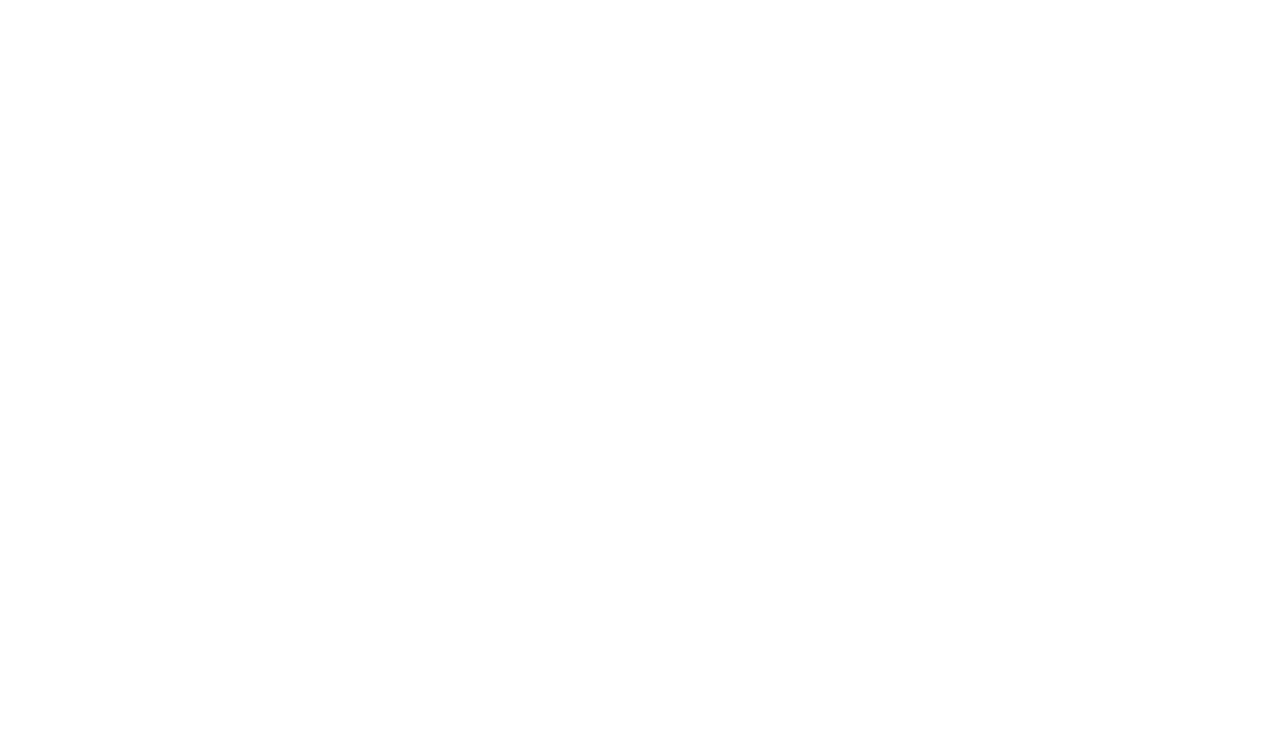
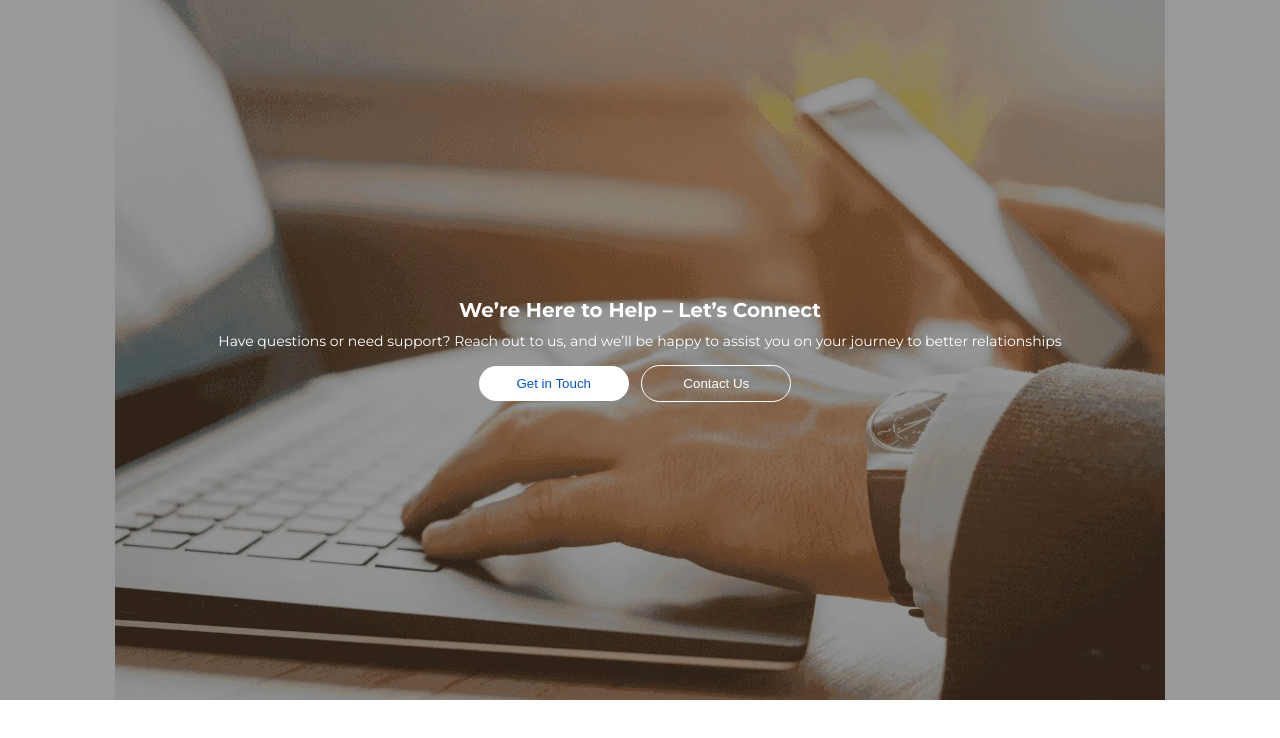
Before and after one commit to chinemelu/University_of_love, a website built with webpack: page src/views/contact/index.html in a window 1280 px wide. Built offline with nearby package versions, Linux system fonts and the light colour scheme.

Commit message:
start contact page

```diff
--- a/src/styles/css-reset.scss
+++ b/src/styles/css-reset.scss
@@ -7,10 +7,25 @@
 }
 
 html {
-  font-size: 62.5%
+  font-size: 62.5%;
 }
 
 body {
   box-sizing: border-box;
   font-family: "Montserrat", sans-serif;
 }
+
+:root {
+  --primary: rgba(1, 140, 240, 0.9);
+  --secondary: rgba(4, 50, 116, 0.9);
+  --white: #fff;
+  --black: #000;
+  --light-blue-1: #018CF0;
+  --light-blue-2: #0056D2;
+  --light-blue-3: #DCF1F8;
+  --light-grey-1: #727272;
+  --light-grey-2: #EFF2F3;
+  --light-grey-3: #A8B0B4;
+  --dark-blue-1: #0A3D62;
+  --dark-blue-2: #032352;
+}
--- a/src/views/contact/index.html
+++ b/src/views/contact/index.html
@@ -0,0 +1,50 @@
+<!DOCTYPE html>
+<html lang="en">
+    <head>
+        <meta charset="utf-8">
+        <meta name="description" content="Contact page of university of love">
+        <meta name="viewport" content="width=device-width, initial-scale=1">
+        <link rel="preconnect" href="https://fonts.googleapis.com">
+        <link rel="preconnect" href="https://fonts.gstatic.com" crossorigin>
+        <link rel="preload" href="https://fonts.googleapis.com/css2?family=Montserrat:ital,wght@0,100..900;1,100..900&display=swap" onload="this.onload=null;this.rel='stylesheet';this.removeAttribute('as')" as="style">
+        <link async  rel="stylesheet" rel="preload">
+        <title>Contact</title>
+
+        <!-- no-JS fallback -->
+        <noscript>
+            <link rel="stylesheet" href="https://fonts.googleapis.com/css2?family=Montserrat:ital,wght@0,100..900;1,100..900&display=swap">
+        </noscript>
+
+    </head>
+    <body>
+        <header>
+            <nav class="contact__nav" style="display: none">
+                <ul>
+                    <li></li>
+                    <li></li>
+                    <li></li>
+                    <li></li>
+                    <li></li>
+                </ul>
+            </nav>
+
+            <main>
+                <div class="contact__backdrop">
+                    <div>
+                        <h1>We’re Here to Help – Let’s Connect</h1>
+                        <p>Have questions or need support? Reach out to us, and we’ll be happy to assist you on your journey to better relationships</p>
+
+                        <div class="contact__backdrop__buttons">
+                            <button class="contact__backdrop__button contact__backdrop__button--solid-white">Get in Touch</button>
+                            <button class="contact__backdrop__button contact__backdrop__button--outline-white">Contact Us</button>
+                        </div>
+                    </div>
+                </div>
+            </main>
+
+            <footer>
+
+            </footer>
+        </header>
+    </body>
+</html>
--- a/src/views/contact/index.ts
+++ b/src/views/contact/index.ts
@@ -1 +1,2 @@
+import "../../styles/css-reset.scss"
 import './style.scss'
--- a/src/views/contact/style.scss
+++ b/src/views/contact/style.scss
@@ -1,11 +1,137 @@
 /* Extra small devices (phones, 320px and up) */
-@media only screen and (min-width: 320px) {}
+@media only screen and (min-width: 320px) {
+    .contact {
+        &__nav {
+            & > ul {
+                display: none
+            }
+        }
+        &__backdrop {
+            background: url('../../images/contact/man-typing-sm.png');
+            background: url('../../images/contact/man-typing-sm.webp');
+            background-size: cover;
+            height: 30rem;
+            background-repeat: no-repeat;
+            background-position: center;
+            position: relative;
+            &::before {
+                content: '';
+                position: absolute;
+                top: 0;
+                left: 0;
+                right: 0;
+                bottom: 0;
+                background: rgba(0, 0, 0, 0.4);
+            }
+            & > div {
+                width: 95%;
+                color: var(--white);
+                position: absolute;
+                left: 50%;
+                top: 50%;
+                transform: translate(-50%, -50%);
+                text-align: center;
+                & > h2 {
+                    font-size: 1.8rem;
+                }
+                & > p {
+                    font-size: 1.4rem;
+                    margin-top: 1rem;
+                }
+            }
+            &__buttons {
+                margin-top: 1.5rem;
+            }
+            &__button {
+                background-color: transparent;
+                border: none;
+                border-radius: 5rem;
+                padding: 1rem;
+                width: 15rem;
+
+                &--solid-white {
+                    background-color: var(--white);
+                    color: var(--light-blue-2);
+                    margin-right: 1rem;
+                }
+                &--outline-white {
+                    border: 1px solid var(--white);
+                    color: var(--white);
+                    margin-right: 1rem;
+                }
+            }
+        }
+    }
+}
 
 /* Small devices (portrait tablets and large phones, 600px and up) */
 @media only screen and (min-width: 600px) {}
 
 /* Medium devices (landscape tablets, 768px and up) */
-@media only screen and (min-width: 768px) {}
+@media only screen and (min-width: 768px) {
+    .contact {
+        &__nav {
+            & > ul {
+                display: none
+            }
+        }
+        &__backdrop {
+            background: url('../../images/contact/man-typing-lg.png');
+            background: url('../../images/contact/man-typing-lg.webp');
+            background-size: contain;
+            height: 70rem;
+            background-repeat: no-repeat;
+            background-position: center;
+            position: relative;
+            &::before {
+                content: '';
+                position: absolute;
+                top: 0;
+                left: 0;
+                right: 0;
+                bottom: 0;
+                background: rgba(0, 0, 0, 0.4);
+            }
+            & > div {
+                width: 95%;
+                color: var(--white);
+                position: absolute;
+                left: 50%;
+                top: 50%;
+                transform: translate(-50%, -50%);
+                text-align: center;
+                & > h2 {
+                    font-size: 1.8rem;
+                }
+                & > p {
+                    font-size: 1.4rem;
+                    margin-top: 1rem;
+                }
+            }
+            &__buttons {
+                margin-top: 1.5rem;
+            }
+            &__button {
+                background-color: transparent;
+                border: none;
+                border-radius: 5rem;
+                padding: 1rem;
+                width: 15rem;
+
+                &--solid-white {
+                    background-color: var(--white);
+                    color: var(--light-blue-2);
+                    margin-right: 1rem;
+                }
+                &--outline-white {
+                    border: 1px solid var(--white);
+                    color: var(--white);
+                    margin-right: 1rem;
+                }
+            }
+        }
+    }
+}
 
 /* Large devices (laptops/desktops, 992px and up) */
 @media only screen and (min-width: 992px) {}
--- a/src/views/home/style.scss
+++ b/src/views/home/style.scss
@@ -2,20 +2,6 @@
 @media only screen and (min-width: 320px) {
     body {
         overflow-x: clip;
-    }
-    :root {
-        --primary: rgba(1, 140, 240, 0.9);
-        --secondary: rgba(4, 50, 116, 0.9);
-        --white: #fff;
-        --black: #000;
-        --light-blue-1: #018CF0;
-        --light-blue-2: #0056D2;
-        --light-blue-3: #DCF1F8;
-        --light-grey-1: #727272;
-        --light-grey-2: #EFF2F3;
-        --light-grey-3: #A8B0B4;
-        --dark-blue-1: #0A3D62;
-        --dark-blue-2: #032352;
     }
     .home {
         position: relative;
--- a/webpack.common.js
+++ b/webpack.common.js
@@ -44,17 +44,6 @@ module.exports = {
                 exclude: /node_modules/,
             },
             {
-                test: /\.s[ac]ss$/i,
-                use: [
-                    // Creates `style` nodes from JS strings
-                    "style-loader",
-                    // Translates CSS into CommonJS
-                    "css-loader",
-                    // Compiles Sass to CSS
-                    "sass-loader",
-                ],
-            },
-            {
                 test: /\.css$/i,
                 use: [MiniCssExtractPlugin.loader, "css-loader", "sass-loader"]
             },
--- a/webpack.dev.js
+++ b/webpack.dev.js
@@ -5,4 +5,24 @@ const common = require("./webpack.common.js");
 
 module.exports = merge(common, {
     mode: "development",
+    module: {
+        rules: [
+            {
+                test: /\.tsx?$/,
+                use: 'ts-loader',
+                exclude: /node_modules/,
+            },
+            {
+                test: /\.s[ac]ss$/i,
+                use: [
+                    // Creates `style` nodes from JS strings
+                    "style-loader",
+                    // Translates CSS into CommonJS
+                    "css-loader",
+                    // Compiles Sass to CSS
+                    "sass-loader",
+                ],
+            }
+        ]
+    }
 });
```
Also changed, not shown: src/views/home/index.html (+1 -1 lines), src/images/contact/man-typing-lg.png (added), src/images/contact/man-typing-lg.webp (added), src/images/contact/man-typing-sm.png (added), src/images/contact/man-typing-sm.webp (added), 1 other file.
